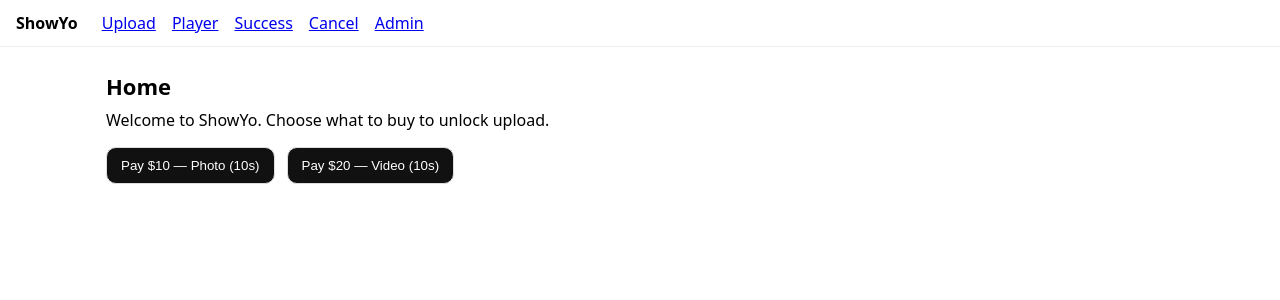
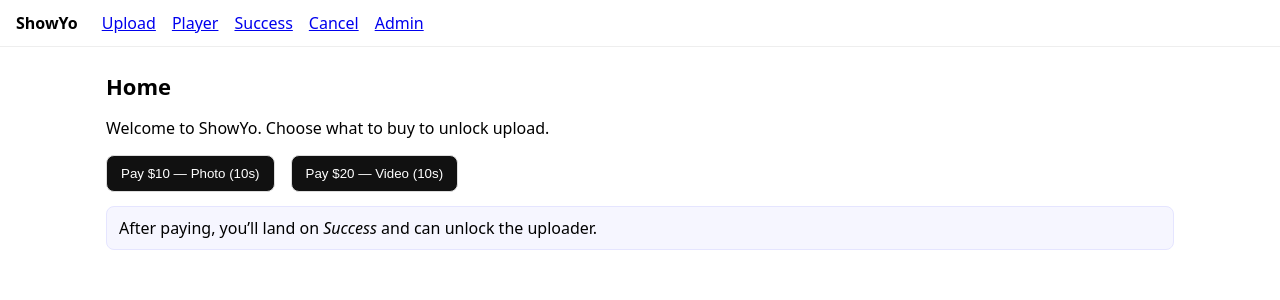
Before and after one commit to taunyxlpz/showyo.live, a Next.js app: page / in a window 1280 px wide. Shown: the top 300 px of the page. Built offline with nearby package versions, Linux system fonts and the light colour scheme.

Commit message:
Update page.tsx

```diff
--- a/app/page.tsx
+++ b/app/page.tsx
@@ -2,14 +2,20 @@ export const dynamic = 'force-dynamic';
 export const revalidate = 0;
 export const fetchCache = 'force-no-store';
 
-import CheckoutButtons from './components/CheckoutButtons';
+import Link from 'next/link';
 
 export default function Page() {
   return (
     <>
-      <h1 style={{ fontSize: 22, fontWeight: 700, margin: 0 }}>Home</h1>
-      <p style={{ marginTop: 8 }}>Welcome to ShowYo. Choose what to buy to unlock upload.</p>
-      <CheckoutButtons />
+      <h1>Home</h1>
+      <p>Welcome to ShowYo. Choose what to buy to unlock upload.</p>
+      <div className="row" style={{ marginTop: 12 }}>
+        <Link href="/api/create-checkout-session?type=photo"><button>Pay $10 — Photo (10s)</button></Link>
+        <Link href="/api/create-checkout-session?type=video"><button>Pay $20 — Video (10s)</button></Link>
+      </div>
+      <p style={{ marginTop: 14 }} className="notice">
+        After paying, you’ll land on <em>Success</em> and can unlock the uploader.
+      </p>
     </>
   );
 }
```
